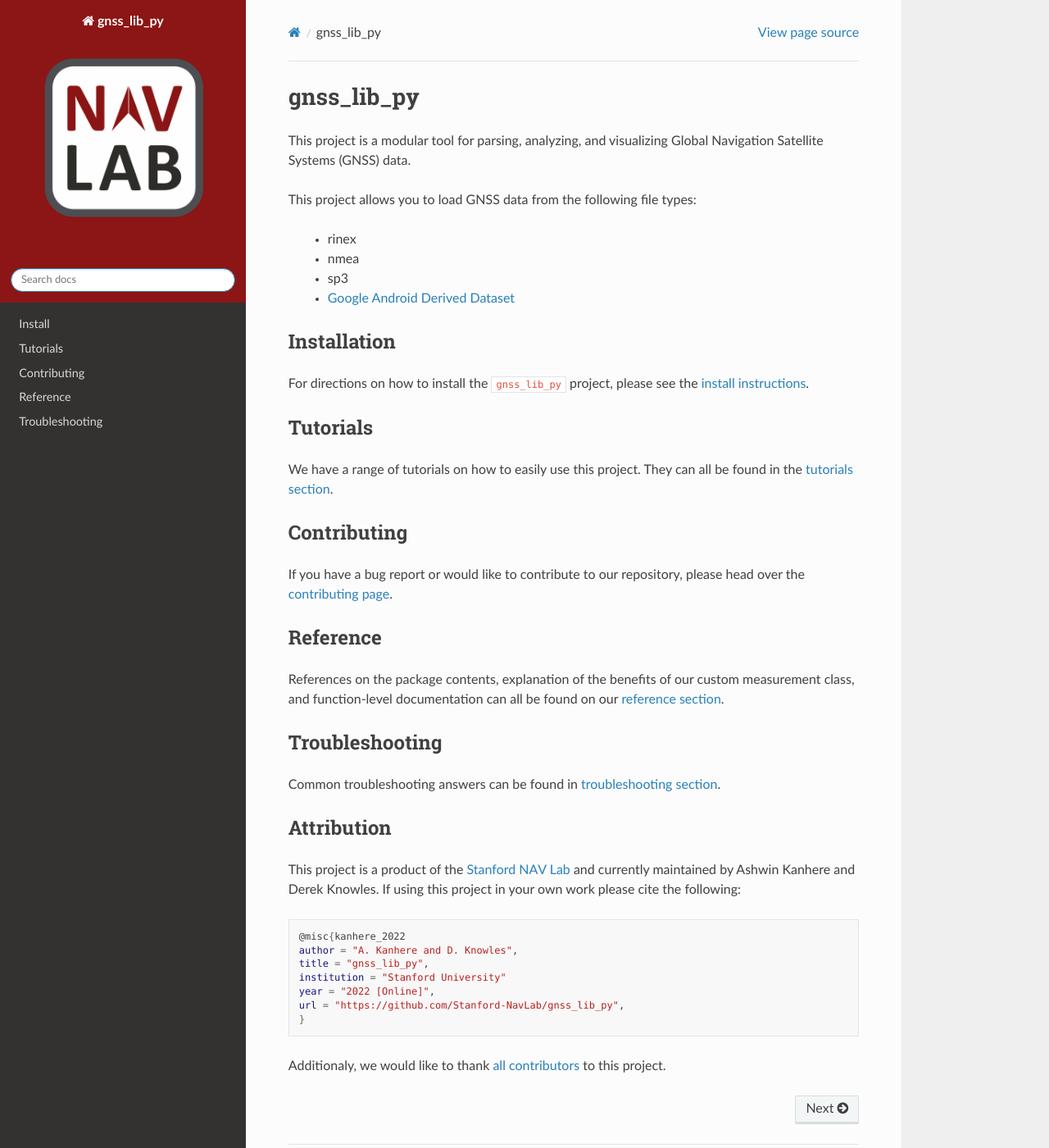
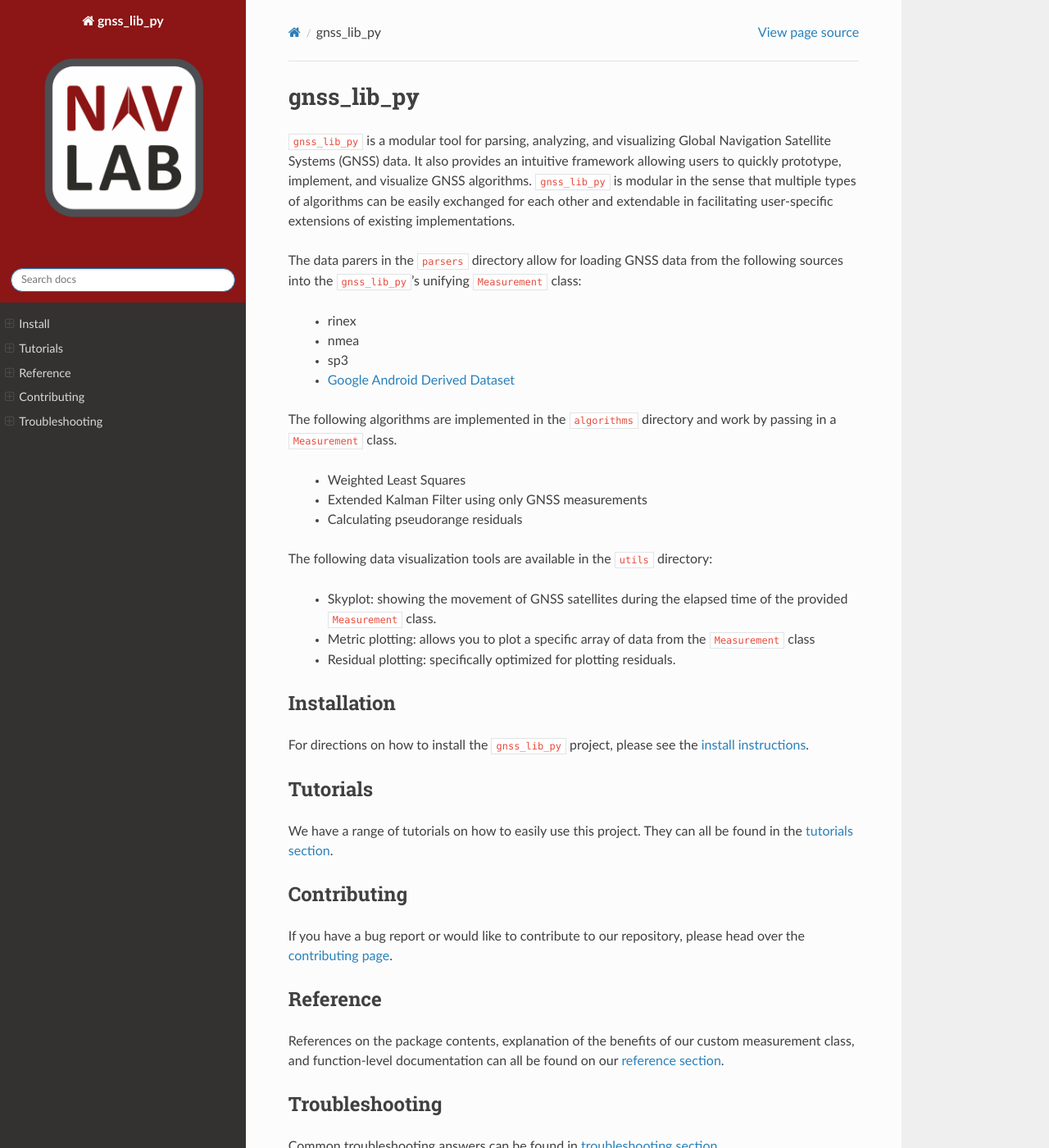
Before and after one commit to Stanford-NavLab/gnss_lib_py, a Sphinx documentation site: the page built from docs/source/index.rst, in a window 1280 px wide and 1400 px high. Shown: the whole window at 82% size. Built offline with Sphinx 7.4.7 and the Read the Docs theme 2.0.0, drawn with Linux system fonts in a browser that asks for light colours; some of the changed text lies outside the part shown.

Commit message:
tutorial framework

```diff
--- a/docs/source/conf.py
+++ b/docs/source/conf.py
@@ -81,6 +81,13 @@
 
 html_theme_options = {
     "style_nav_header_background" : "#8C1515",
+    # "display_version" : True,
+    "collapse_navigation" : False,
+    # "sticky_navigation" : False,
+    # "navigation_depth" : 4,
+    "includehidden" : True,
+    # "titles_only" : True,
+
 
 }
 
--- a/docs/source/contributing/contributing.rst
+++ b/docs/source/contributing/contributing.rst
@@ -50,7 +50,7 @@
    development
    testing
    documentation
-   :maxdepth: 1
+   :maxdepth: 2
 
 Note
 ----
--- a/docs/source/index.rst
+++ b/docs/source/index.rst
@@ -8,15 +8,38 @@
 
 .. _mainpage:
 
-This project is a modular tool for parsing, analyzing, and visualizing
-Global Navigation Satellite Systems (GNSS) data.
+:code:`gnss_lib_py` is a modular tool for parsing, analyzing, and
+visualizing Global Navigation Satellite Systems (GNSS) data.
+It also provides an intuitive framework allowing users to quickly
+prototype, implement, and visualize GNSS algorithms.
+:code:`gnss_lib_py` is modular in the sense that multiple types of
+algorithms can be easily exchanged for each other and extendable in
+facilitating user-specific extensions of existing implementations.
 
-This project allows you to load GNSS data from the following file types:
+The data parers in the :code:`parsers` directory allow for loading
+GNSS data from the following sources into the
+:code:`gnss_lib_py`'s unifying :code:`Measurement` class:
 
     * rinex
     * nmea
     * sp3
     * `Google Android Derived Dataset <https://www.kaggle.com/c/google-smartphone-decimeter-challenge>`__
+
+The following algorithms are implemented in the :code:`algorithms`
+directory and work by passing in a :code:`Measurement` class.
+
+    * Weighted Least Squares
+    * Extended Kalman Filter using only GNSS measurements
+    * Calculating pseudorange residuals
+
+The following data visualization tools are available in the
+:code:`utils` directory:
+
+    * Skyplot: showing the movement of GNSS satellites during the
+      elapsed time of the provided :code:`Measurement` class.
+    * Metric plotting: allows you to plot a specific array of data
+      from the :code:`Measurement` class
+    * Residual plotting: specifically optimized for plotting residuals.
 
 Installation
 ++++++++++++
@@ -51,10 +74,10 @@
 
 .. code-block:: bash
 
-    @misc{kanhere_2022
-    author = "A. Kanhere and D. Knowles",
-    title = "gnss_lib_py",
-    institution = "Stanford University"
+    @misc{knowles_2022
+    author = "Derek Knowles, Ashwin Kanhere and Grace Gao",
+    title = "A Modular and Extendable GNSS Python Library",
+    institution = "Stanford University",
     year = "2022 [Online]",
     url = "https://github.com/Stanford-NavLab/gnss_lib_py",
     }
```
Also changed, not shown: other parts of docs/source/index.rst (+2 -2 lines), docs/source/tutorials/tutorials.rst (added, +76 -0 lines), docs/source/tutorials/tutorials_algorithms.rst (added, +15 -0 lines), docs/source/tutorials/tutorials_measurement.rst (added, +18 -0 lines), docs/source/tutorials/tutorials_parsers.rst (renamed from docs/source/tutorials.rst, +3 -23 lines), docs/source/tutorials/tutorials_utilities.rst (added, +12 -0 lines).
